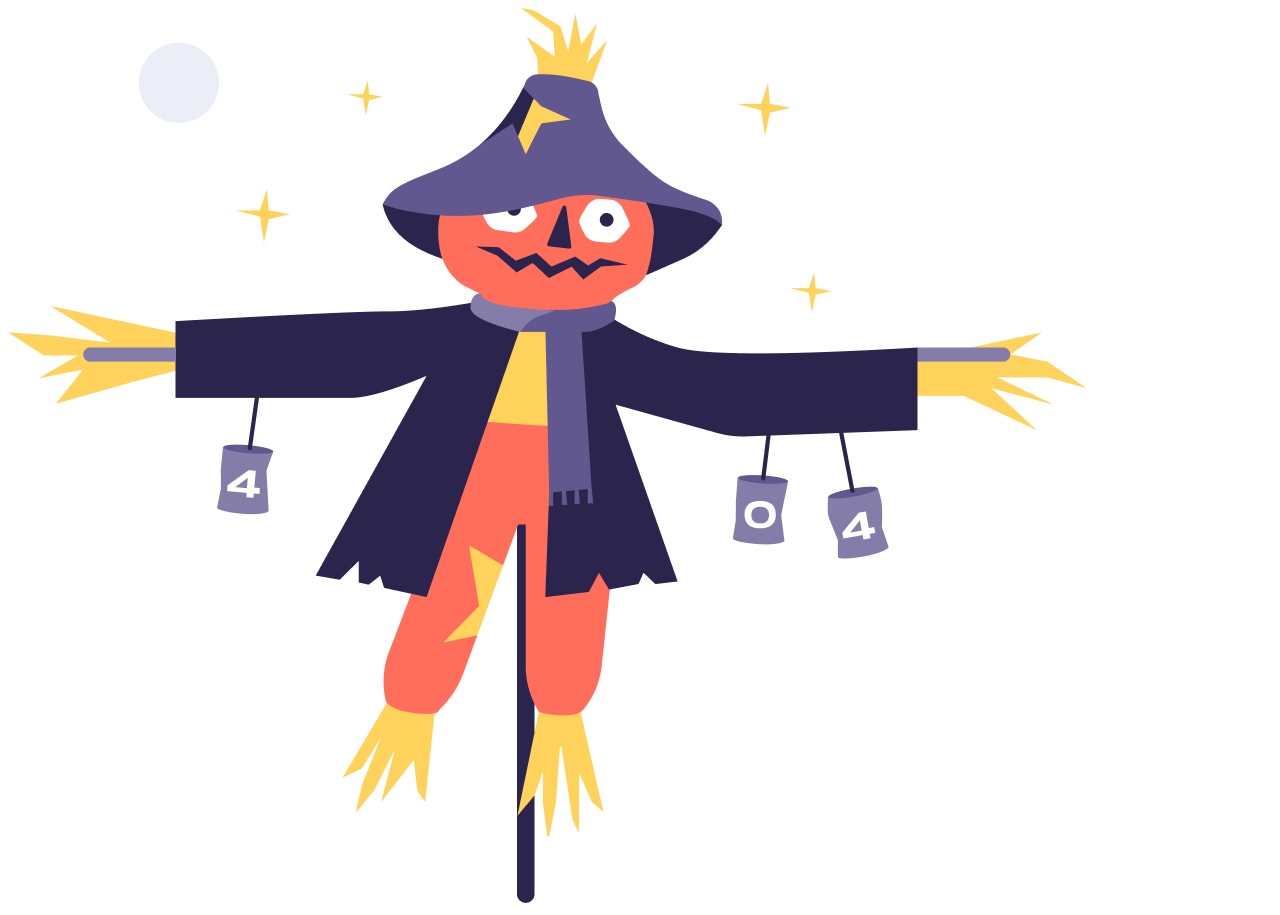
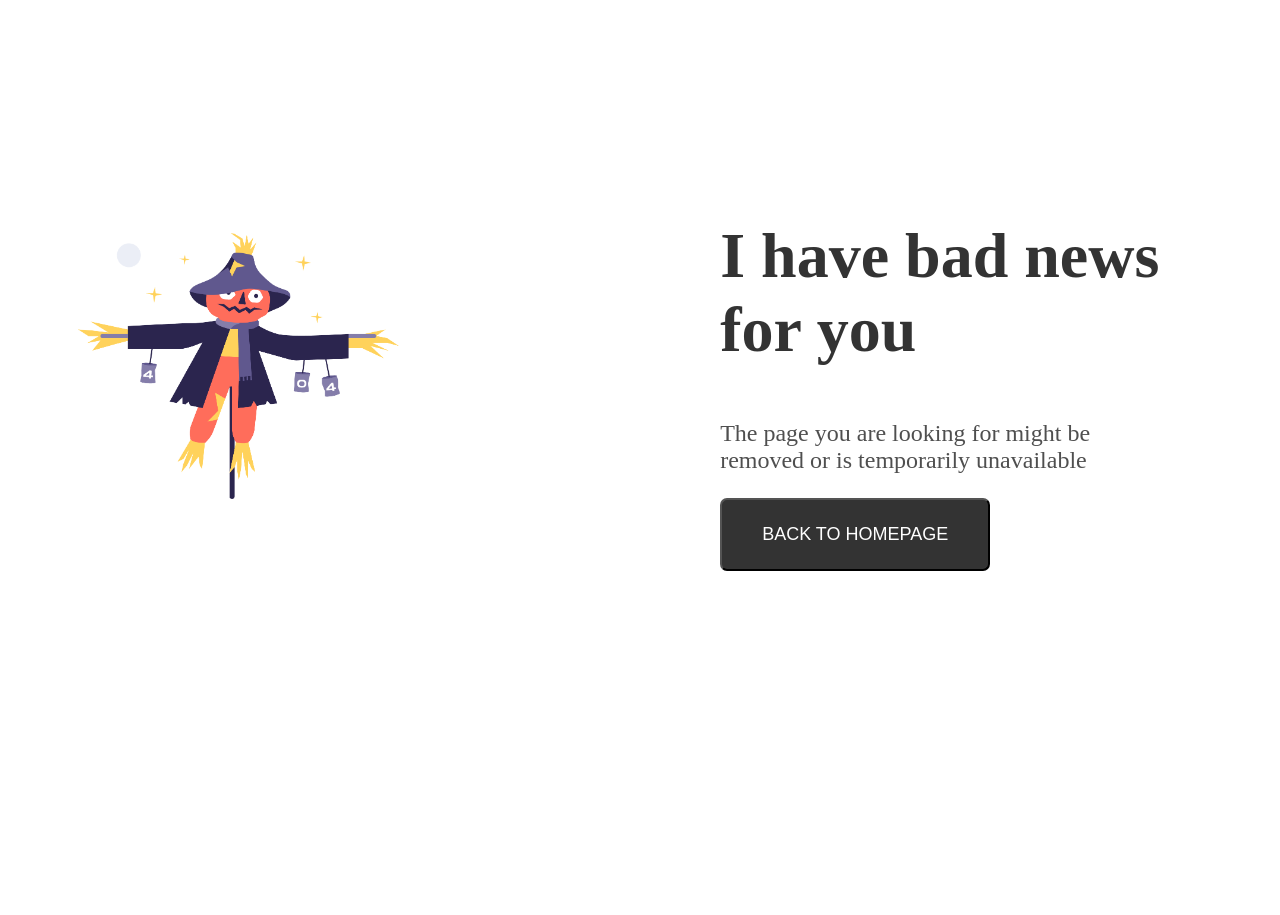
Before and after one commit to Shahab17/404-1, a plain HTML site: page index.html in a window 1280 px wide. After the commit the page ends 800 px from the top, so only its background shows below. Drawn offline with Linux system fonts and the light colour scheme.

Commit message:
finished 404 project

```diff
--- a/index.html
+++ b/index.html
@@ -4,13 +4,18 @@
     <meta charset="UTF-8">
     <meta name="viewport" content="width=device-width, initial-scale=1.0">
     <title>404</title>
+    <link rel="stylesheet" href="styles/style.css">
 </head>
 <body>
     <div class="container">
         <div class="left-col">
-            <img src="Scarecrow.png" alt="">
+            <img class="image" src="Scarecrow.png" alt="">
         </div>
-        <div class="right-col"></div>
+        <div class="right-col">
+            <h2 class="title">I have bad news for you</h2>
+            <p>The page you are looking for might be removed or is temporarily unavailable</p>
+            <button class="btn">BACK TO HOMEPAGE</button>
+        </div>
     </div>
 </body>
 </html>
--- /dev/null
+++ b/styles/style.css
@@ -0,0 +1,32 @@
+
+
+.container{
+    height: 90vh;
+    display: flex;
+    align-items: center;
+    padding-right: 110px;
+    padding-left: 70px;
+}
+.image{
+    width: 50%;
+}
+h2{
+    color: #333;
+    font-family: Space Mono;
+    font-size: 64px;
+    font-style: normal;
+}
+p{
+    color:  #4F4F4F;
+    font-family: Space Mono;
+    font-size: 24px;
+    font-style: normal;
+    font-weight: 400;
+}
+.btn{
+    background: #333;
+    padding: 24px 40px;
+    color: white;
+    border-radius: 7px;
+    font-size: 18px;
+}
```
